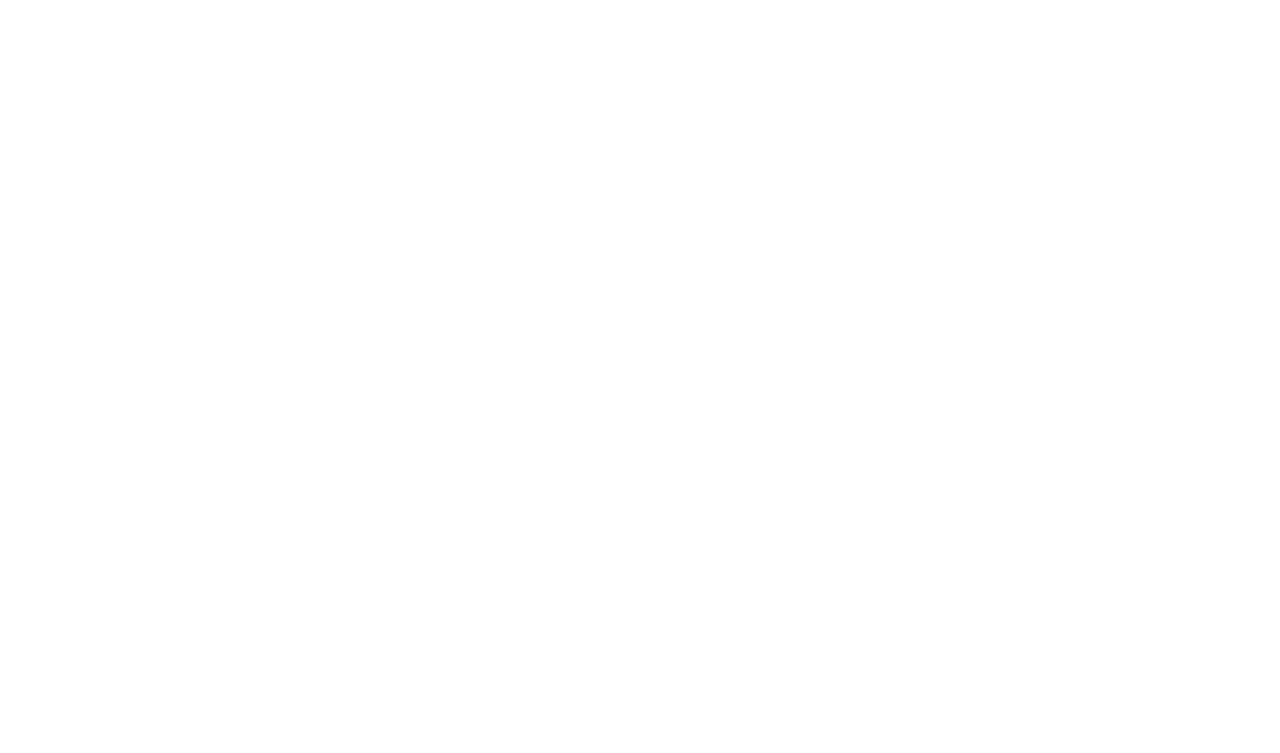
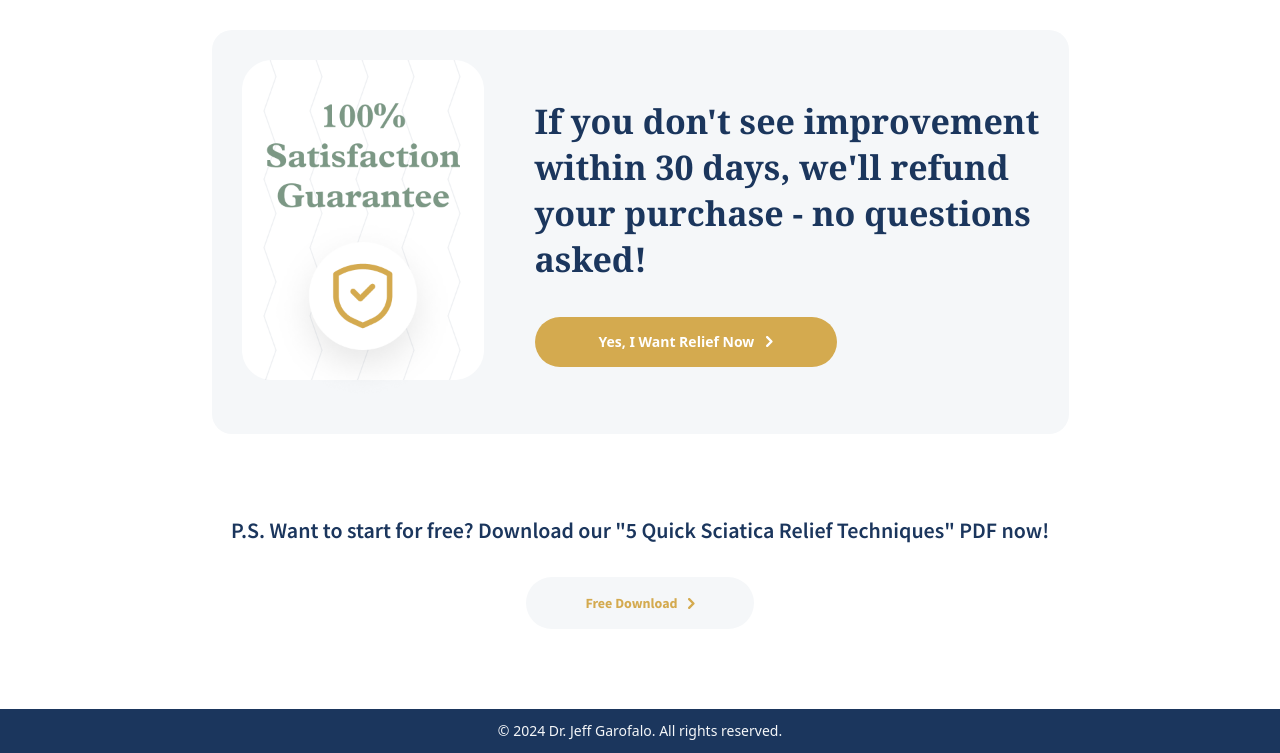
Before and after one commit to itsmiraz/drjeff-landing-page, a Next.js app: page /result in a window 1280 px wide. Shown: the part 3241-3994 px from the top of the page. Before the commit the page ends 3121 px from the top, so only its background shows below. Built offline with nearby package versions, Linux system fonts and the light colour scheme.

Commit message:
result page done

```diff
--- a/src/app/result/page.tsx
+++ b/src/app/result/page.tsx
@@ -1,7 +1,9 @@
 import Hero from "@/components/ResultPage/components/hero";
 import MeetDrJeff from "@/components/ResultPage/components/meetDrJeff";
+import Satisfaction from "@/components/ResultPage/components/satisfaction";
 import TestimonialSection from "@/components/ResultPage/components/testimonialSection";
 import WhyTrustUs from "@/components/ResultPage/components/whyTrust";
+import Footer from "@/components/SciaticaLandingPage/components/footer";
 import TopBanner from "@/components/SciaticaLandingPage/components/topBanner";
 import { sourceSansPro } from "@/fonts/fonts";
 import React from "react";
@@ -16,6 +18,8 @@
       <WhyTrustUs />
       <MeetDrJeff/>
       <TestimonialSection />
+      <Satisfaction/>
+      <Footer/>
     </main>
   );
 };
--- /dev/null
+++ b/src/components/ResultPage/components/satisfaction.tsx
@@ -0,0 +1,41 @@
+import React from "react";
+import SatisfactionImage from "@/assets/images/satisfication.png";
+import Image from "next/image";
+import LeftArrow from "@/assets/icons/LeftArrow.svg";
+import BrownLeftArrow from "@/assets/icons/BrownLeftArrow.svg";
+
+const Satisfaction = () => {
+  return (
+    <div className="mt-[150px] pb-20 ">
+      <div className="max-w-[857px] h-fit py-[30px] pl-[30px] relative gap-x-[51px] flex items-center rounded-[20px] bg-[#F5F7F9] mx-auto">
+        <div className="relative min-w-[242px] h-full">
+          <Image src={SatisfactionImage} className="w-full h-full" alt="" />
+        </div>
+        <div>
+          <h2 className="text-[34px] leading-[46px] font-bold font-plantinMTpro font-serif text-primaryColor">
+            If you don't see improvement within 30 days, we'll refund your
+            purchase - no questions asked!
+          </h2>
+          <button className="flex mt-[35px] font-bold leading-[24px] gap-3 px-16 py-[13px]  text-sm  items-center text-center text-white bg-[#D4AA4F] rounded-[100px] max-md:px-5 ">
+            <span className="grow">Yes, I Want Relief Now</span>
+            <span>
+              <LeftArrow />
+            </span>
+          </button>
+        </div>
+      </div>
+
+      <div className="mt-[80px] flex flex-col justify-center items-center">
+      <p className="text-center  text-[22px] font-sourceSansPro text-primaryColor font-semibold">
+        P.S. Want to start for free? Download our "5 Quick Sciatica Relief
+        Techniques" PDF now!
+      </p>
+      <button className="bg-[#F5F7F9] flex gap-x-[10px] leading-[24px] justify-center items-center text-[#D4AA4F] font-bold font-sourceSansPro text-[14px]  mt-[30px] text-center w-[228px] px-4 rounded-full py-[14px]">
+        Free Download <BrownLeftArrow/>
+      </button>
+      </div>
+    </div>
+  );
+};
+
+export default Satisfaction;
```
Also changed, not shown: src/assets/icons/BrownLeftArrow.svg (added), src/assets/images/satisfication.png (added).
